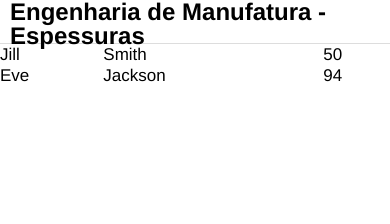
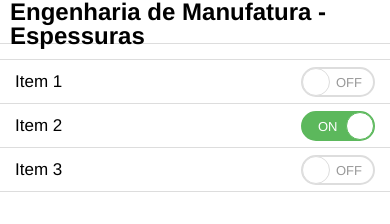
Before and after one commit to jardelmv/espcouros, a plain HTML site: page index.html in a window 390 px wide. Drawn offline with Linux system fonts and the light colour scheme; some packages are replaced by stand-ins of ours.

Commit message:
Update index.html

```diff
--- a/index.html
+++ b/index.html
@@ -49,18 +49,26 @@
 	</header>
 
 	<div class="content">
-		<table style="width:100%">
-  <tr>
-    <td>Jill</td>
-    <td>Smith</td>
-    <td>50</td>
-  </tr>
-  <tr>
-    <td>Eve</td>
-    <td>Jackson</td>
-    <td>94</td>
-  </tr>
-</table>
+<ul class="table-view">
+  <li class="table-view-cell">
+    Item 1
+    <div class="toggle">
+      <div class="toggle-handle"></div>
+    </div>
+  </li>
+  <li class="table-view-cell">
+    Item 2
+    <div class="toggle active">
+      <div class="toggle-handle"></div>
+    </div>
+  </li>
+  <li class="table-view-cell">
+    Item 3
+    <div class="toggle">
+      <div class="toggle-handle"></div>
+    </div>
+  </li>
+</ul>
 	</div>
 </body>
 
```
